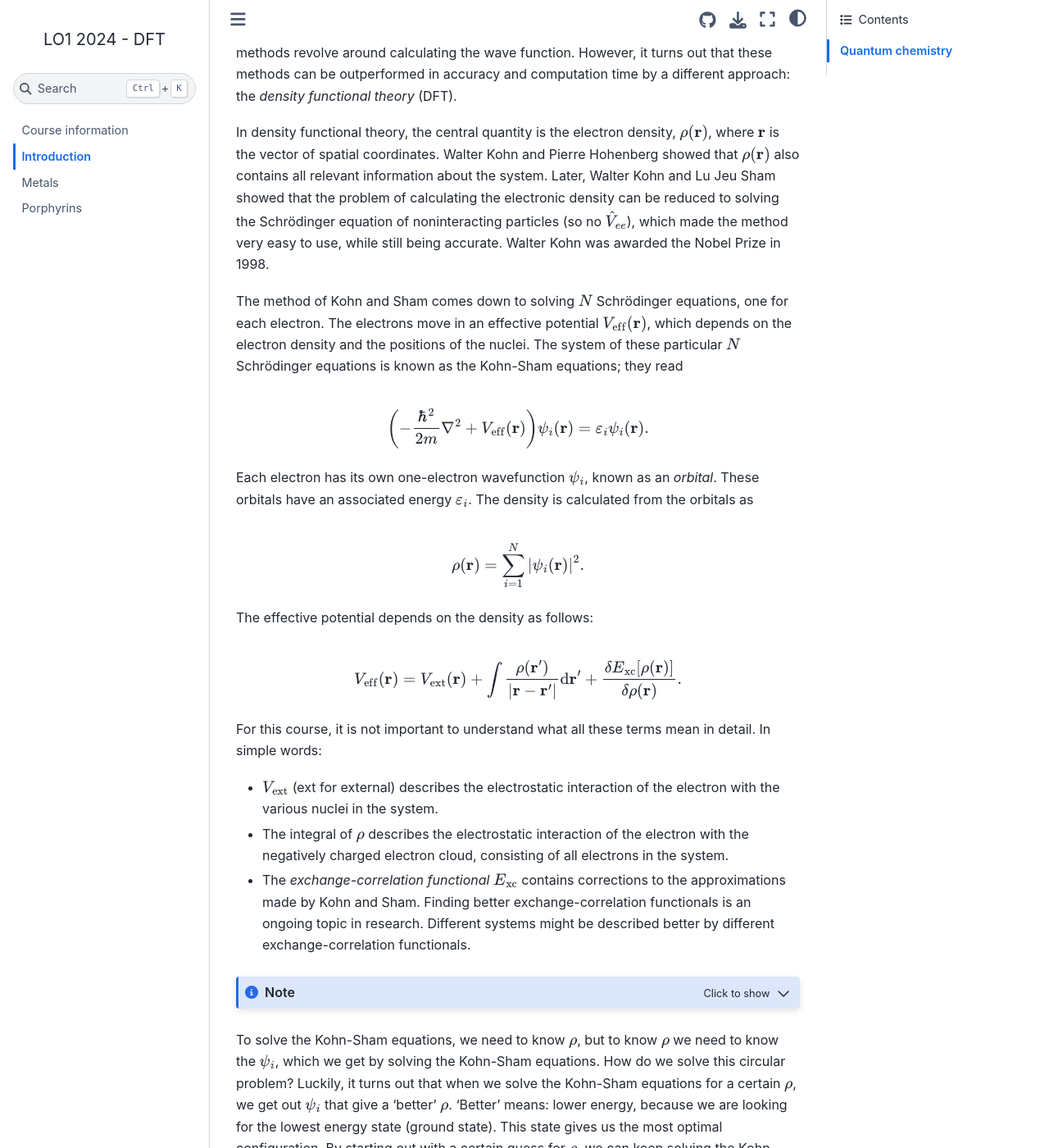
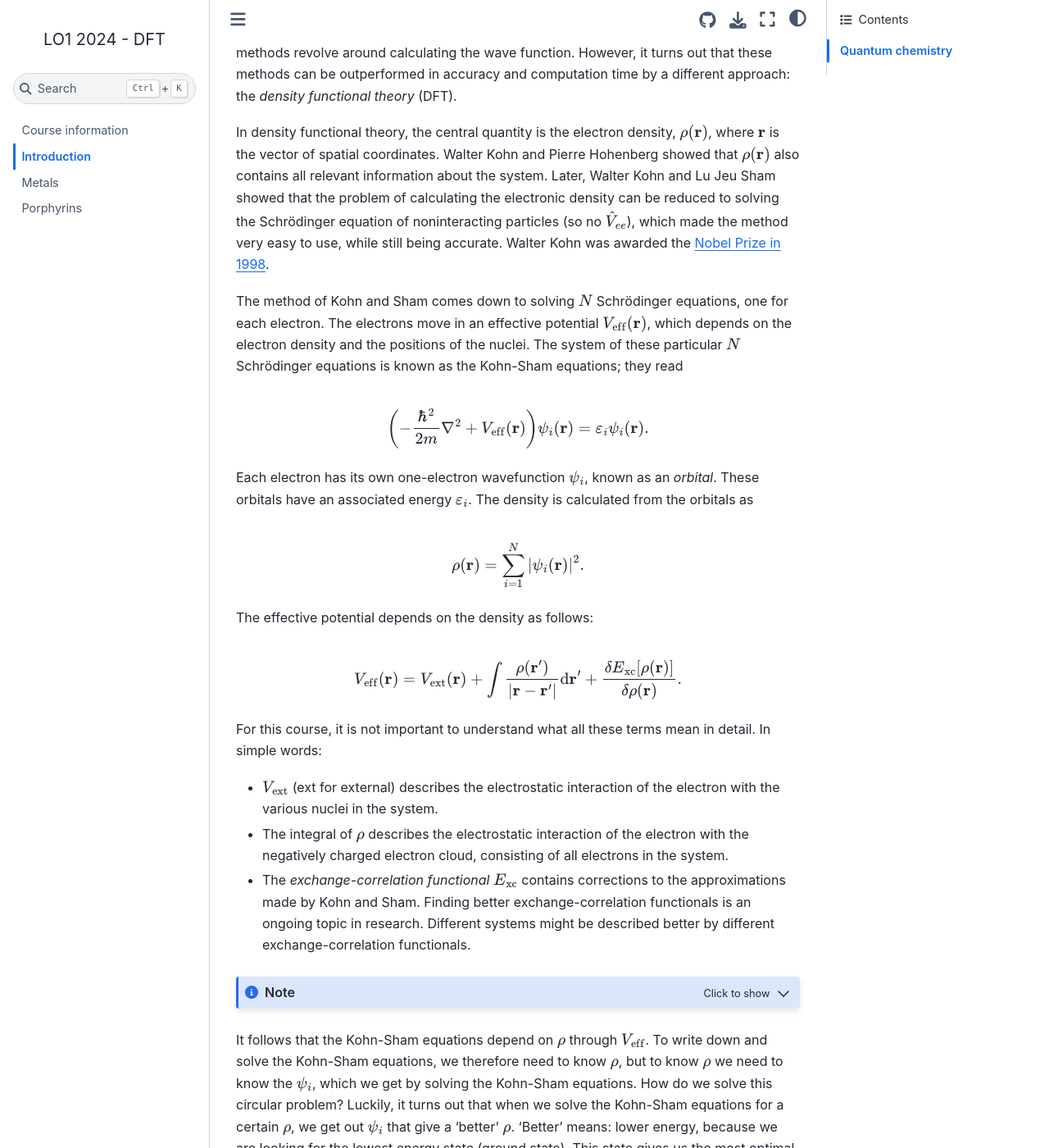
Before and after one commit to lucasdekam/lo1, a Jupyter Book: the page built from intro.md, in a window 1280 px wide and 1400 px high, scrolled down 1366 px. Shown: the whole window at 82% size. Built offline with Jupyter Book 1.0.4 settings and Sphinx 7.4.7 and the Sphinx Book theme 1.1.4, drawn with Linux system fonts in a browser that asks for light colours.

Commit message:
minor changes

````diff
--- a/intro.md
+++ b/intro.md
@@ -34,7 +34,7 @@ The first term, $\hat{T}$, is the kinetic energy of the electrons; $\hat{V}_{ne}
 
 To solve the Schrödinger equation for many-electron systems (where many is more than three) on a computer within a reasonable calculation time, people have come up with many different approximations, from [Hartree-Fock theory](https://en.wikipedia.org/wiki/Hartree%E2%80%93Fock_method) to [coupled-cluster theory](https://en.wikipedia.org/wiki/Coupled_cluster). All these methods revolve around calculating the wave function. However, it turns out that these methods can be outperformed in accuracy and computation time by a different approach: the *density functional theory* (DFT).
 
-In density functional theory, the central quantity is the electron density, $\rho(\mathbf{r})$, where $\mathbf{r}$ is the vector of spatial coordinates. Walter Kohn and Pierre Hohenberg showed that $\rho(\mathbf{r})$ also contains all relevant information about the system. Later, Walter Kohn and Lu Jeu Sham showed that the problem of calculating the electronic density can be reduced to solving the Schrödinger equation of noninteracting particles (so no $\hat{V}_{ee}$), which made the method very easy to use, while still being accurate. Walter Kohn was awarded the Nobel Prize in 1998.
+In density functional theory, the central quantity is the electron density, $\rho(\mathbf{r})$, where $\mathbf{r}$ is the vector of spatial coordinates. Walter Kohn and Pierre Hohenberg showed that $\rho(\mathbf{r})$ also contains all relevant information about the system. Later, Walter Kohn and Lu Jeu Sham showed that the problem of calculating the electronic density can be reduced to solving the Schrödinger equation of noninteracting particles (so no $\hat{V}_{ee}$), which made the method very easy to use, while still being accurate. Walter Kohn was awarded the [Nobel Prize in 1998](https://www.nobelprize.org/prizes/chemistry/1998/summary/).
 
 The method of Kohn and Sham comes down to solving $N$ Schrödinger equations, one for each electron. The electrons move in an effective potential $V_\mathrm{eff}(\mathbf{r})$, which depends on the electron density and the positions of the nuclei. The system of these particular $N$ Schrödinger equations is known as the Kohn-Sham equations; they read
 
@@ -61,6 +61,6 @@ For this course, it is not important to understand what all these terms mean in
 In case you are wondering what the symbols in the last term mean, here's an explanation. A *function* $f(x)$ takes a number as input, and outputs a number. For example: $f(x)=x^2$ turns $x=2$ into $f(2)=4$. A *functional* $F[f(x)]$ takes an entire function as input, and outputs a number. Functionals also have their own kind of derivative, denoted with a $\delta$.
 ```
 
-To solve the Kohn-Sham equations, we need to know $\rho$, but to know $\rho$ we need to know the $\psi_i$, which we get by solving the Kohn-Sham equations. How do we solve this circular problem? Luckily, it turns out that when we solve the Kohn-Sham equations for a certain $\rho$, we get out $\psi_i$ that give a 'better' $\rho$. 'Better' means: lower energy, because we are looking for the lowest energy state (ground state). This state gives us the most optimal configuration. By starting out with a certain guess for $\rho$, we can keep solving the Kohn-Sham equations with an improved $\rho$ every time. When our energy does not change anymore, we know that we are at a minimum: we are *converged*. Such a 'circular' procedure is called a *self-consistent procedure*.
+It follows that the Kohn-Sham equations depend on $\rho$ through $V_\mathrm{eff}$. To write down and solve the Kohn-Sham equations, we therefore need to know $\rho$, but to know $\rho$ we need to know the $\psi_i$, which we get by solving the Kohn-Sham equations. How do we solve this circular problem? Luckily, it turns out that when we solve the Kohn-Sham equations for a certain $\rho$, we get out $\psi_i$ that give a 'better' $\rho$. 'Better' means: lower energy, because we are looking for the lowest energy state (ground state). This state gives us the most optimal configuration. By starting out with a certain guess for $\rho$, we can keep solving the Kohn-Sham equations with an improved $\rho$ every time. When our energy does not change anymore, we know that we are at a minimum: we are *converged*. Such a 'circular' procedure is called a *self-consistent procedure*.
 
 Now the question remains: how do we solve the Kohn-Sham equations numerically, and what are the $\psi_i$? Depending on whether you have to simulate metal electrodes or porphyrin molecules, you will use different representations of $\psi_i$. These representations will be discussed in the next pages, and you will use software to use the Kohn-Sham equations self-consistently yourself.
````
Also changed, not shown: 1 other file.
